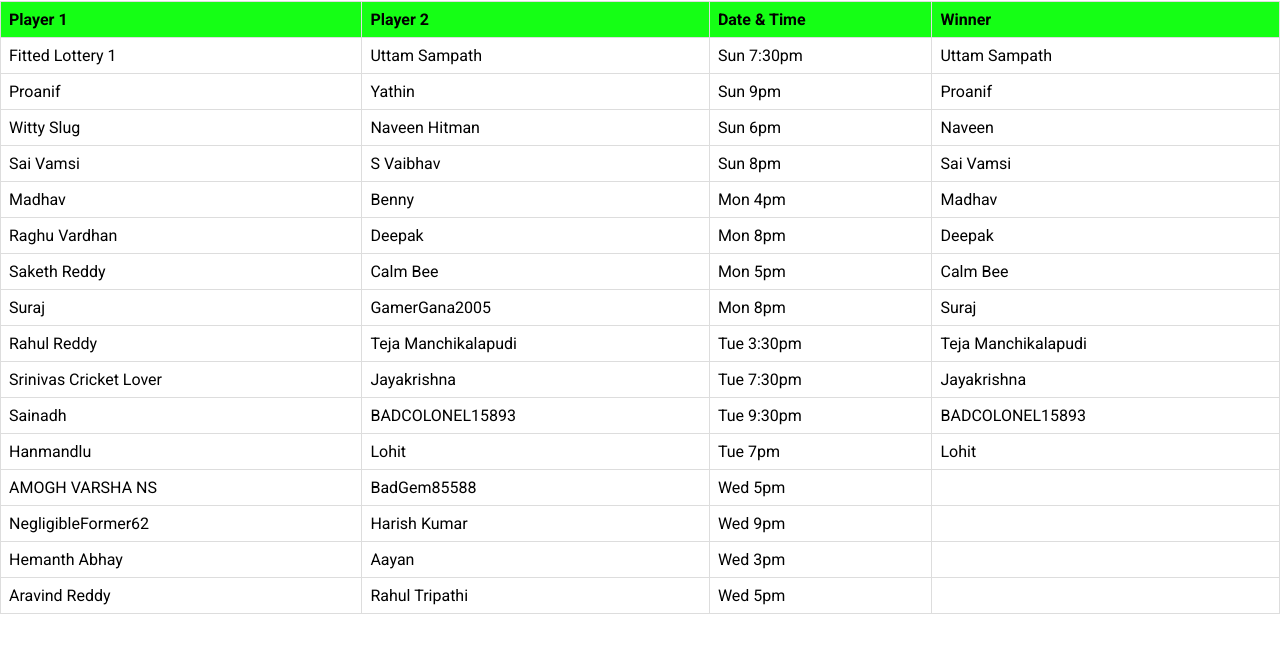
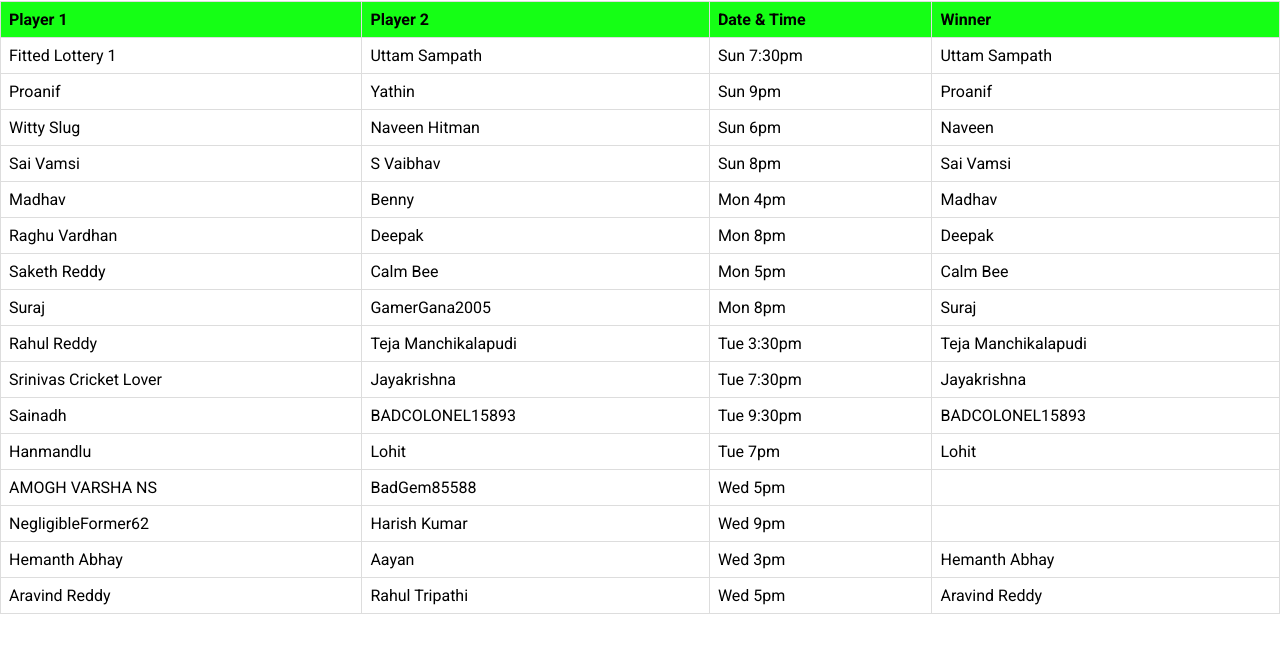
Before and after one commit to Rishikesh183/RC24-Contest, a website: page public/index.html in a window 1280 px wide. Shown: the part 146-798 px from the top of the page. Drawn offline with Linux system fonts and the light colour scheme.

Commit message:
Update index.html

```diff
--- a/public/index.html
+++ b/public/index.html
@@ -122,13 +122,13 @@
                 <td>Hemanth Abhay</td>
                 <td>Aayan</td>
                 <td>wed 3pm</td>
-                <td></td>
+                <td>Hemanth Abhay</td>
             </tr>
             <tr>
                 <td>Aravind Reddy</td>
                 <td>Rahul Tripathi</td>
                 <td>wed 5pm</td>
-                <td></td>
+                <td>Aravind Reddy</td>
             </tr>
         </tbody>
     </table>
```
